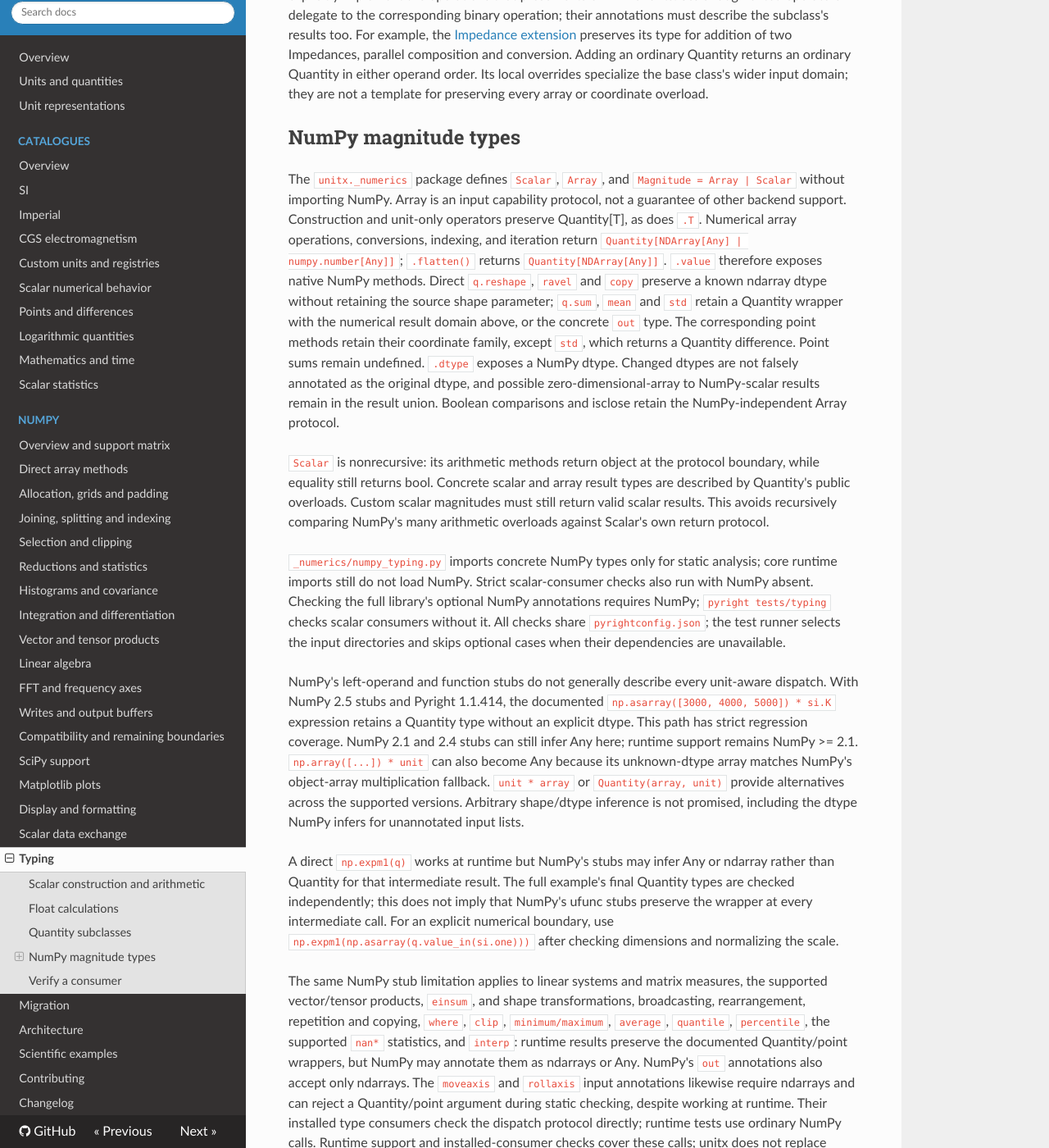
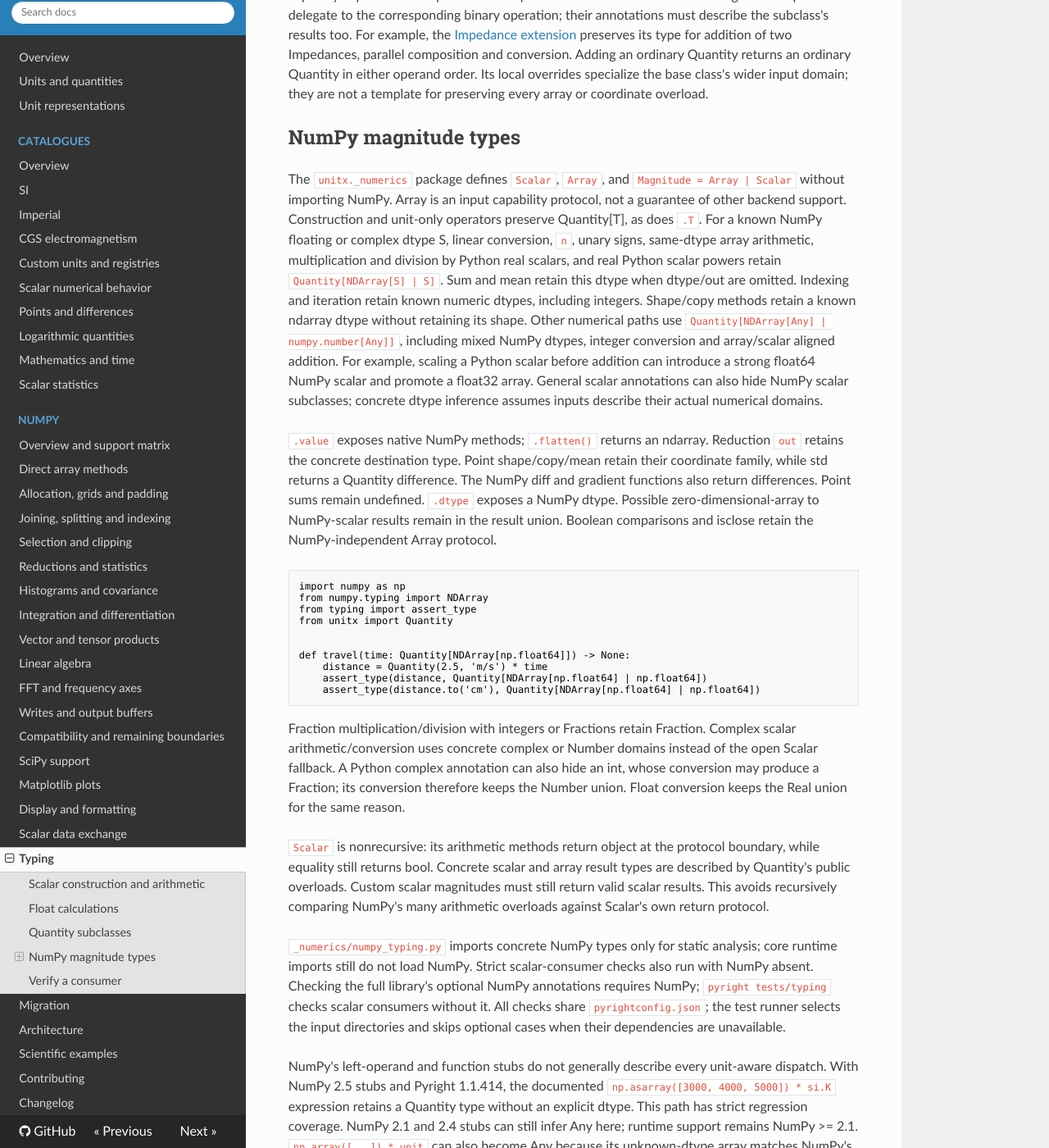
Before and after one commit to DaitTHU/unitx, an MkDocs documentation site: the page built from docs/typing.md, in a window 1280 px wide and 1400 px high, scrolled down 2121 px. Shown: the whole window at 82% size. Built offline with MkDocs 1.6.1, drawn with Linux system fonts in a browser that asks for light colours.

Commit message:
feat: preserve concrete quantity magnitude result types

````diff
--- a/docs/typing.md
+++ b/docs/typing.md
@@ -118,18 +118,46 @@ domain; they are not a template for preserving every array or coordinate overloa
 The `unitx._numerics` package defines `Scalar`, `Array`, and `Magnitude = Array | Scalar`
 without importing NumPy. Array is an input capability protocol, not a guarantee
 of other backend support. Construction and unit-only operators preserve
-Quantity[T], as does `.T`. Numerical array operations, conversions, indexing,
-and iteration return `Quantity[NDArray[Any] | numpy.number[Any]]`; `.flatten()`
-returns `Quantity[NDArray[Any]]`. `.value` therefore exposes native NumPy
-methods. Direct `q.reshape`, `ravel` and `copy` preserve a known ndarray dtype
-without retaining the source shape parameter;
-`q.sum`, `mean` and `std` retain a Quantity wrapper with the numerical result
-domain above, or the concrete `out` type. The corresponding point methods
-retain their coordinate family, except `std`, which returns a Quantity
-difference. Point sums remain undefined. `.dtype` exposes a NumPy dtype.
-Changed dtypes are not falsely annotated as the original dtype, and possible
-zero-dimensional-array to NumPy-scalar results remain in the result union.
+Quantity[T], as does `.T`. For a known NumPy floating or complex dtype S,
+linear conversion, `n`, unary signs, same-dtype array arithmetic, multiplication
+and division by Python real scalars, and real Python scalar powers retain
+`Quantity[NDArray[S] | S]`. Sum and mean retain this dtype when dtype/out are
+omitted. Indexing and iteration retain known numeric dtypes, including integers.
+Shape/copy methods retain a known ndarray dtype without retaining its shape.
+Other numerical paths use `Quantity[NDArray[Any] | numpy.number[Any]]`, including
+mixed NumPy dtypes, integer conversion and array/scalar aligned addition.
+For example, scaling a Python scalar before addition can introduce a strong
+float64 NumPy scalar and promote a float32 array. General scalar annotations
+can also hide NumPy scalar subclasses; concrete dtype inference assumes inputs
+describe their actual numerical domains.
+
+`.value` exposes native NumPy methods; `.flatten()` returns an ndarray.
+Reduction `out` retains the concrete destination type. Point shape/copy/mean
+retain their coordinate family, while std returns a Quantity difference. The
+NumPy diff and gradient functions also return differences. Point sums remain
+undefined. `.dtype` exposes
+a NumPy dtype. Possible zero-dimensional-array to NumPy-scalar results remain
+in the result union.
 Boolean comparisons and isclose retain the NumPy-independent Array protocol.
+
+```python
+import numpy as np
+from numpy.typing import NDArray
+from typing import assert_type
+from unitx import Quantity
+
+
+def travel(time: Quantity[NDArray[np.float64]]) -> None:
+    distance = Quantity(2.5, 'm/s') * time
+    assert_type(distance, Quantity[NDArray[np.float64] | np.float64])
+    assert_type(distance.to('cm'), Quantity[NDArray[np.float64] | np.float64])
+```
+
+Fraction multiplication/division with integers or Fractions retain Fraction.
+Complex scalar arithmetic/conversion uses concrete complex or Number domains
+instead of the open Scalar fallback. A Python complex annotation can also hide
+an int, whose conversion may produce a Fraction; its conversion therefore keeps
+the Number union. Float conversion keeps the Real union for the same reason.
 
 `Scalar` is nonrecursive: its arithmetic methods return object at the protocol
 boundary, while equality still returns bool. Concrete scalar and array result
````
Also changed, not shown: 11 other files.
